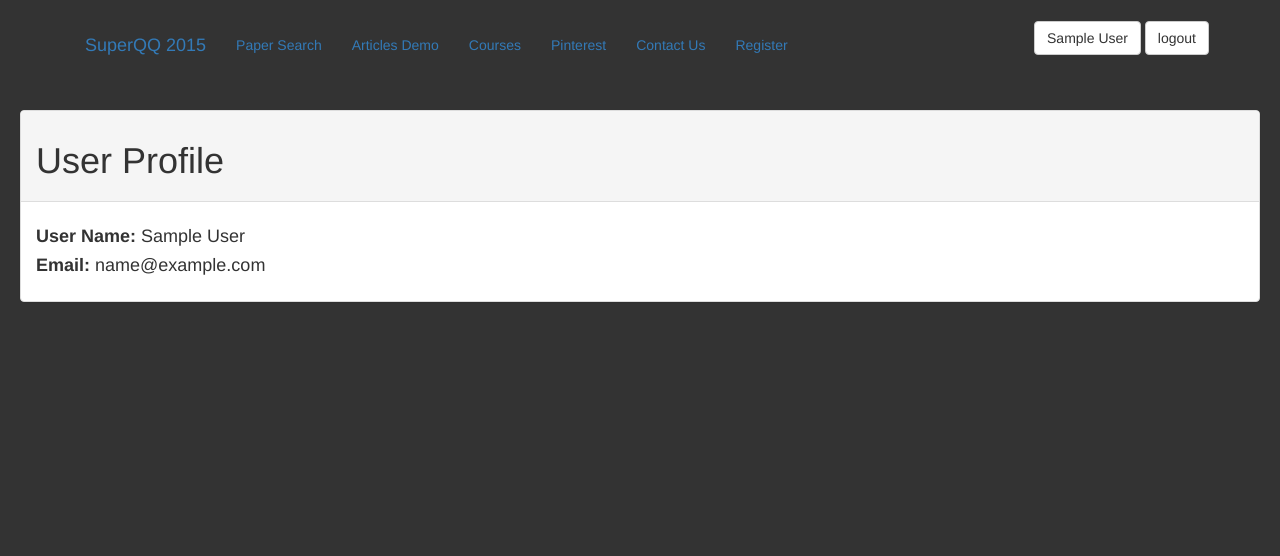
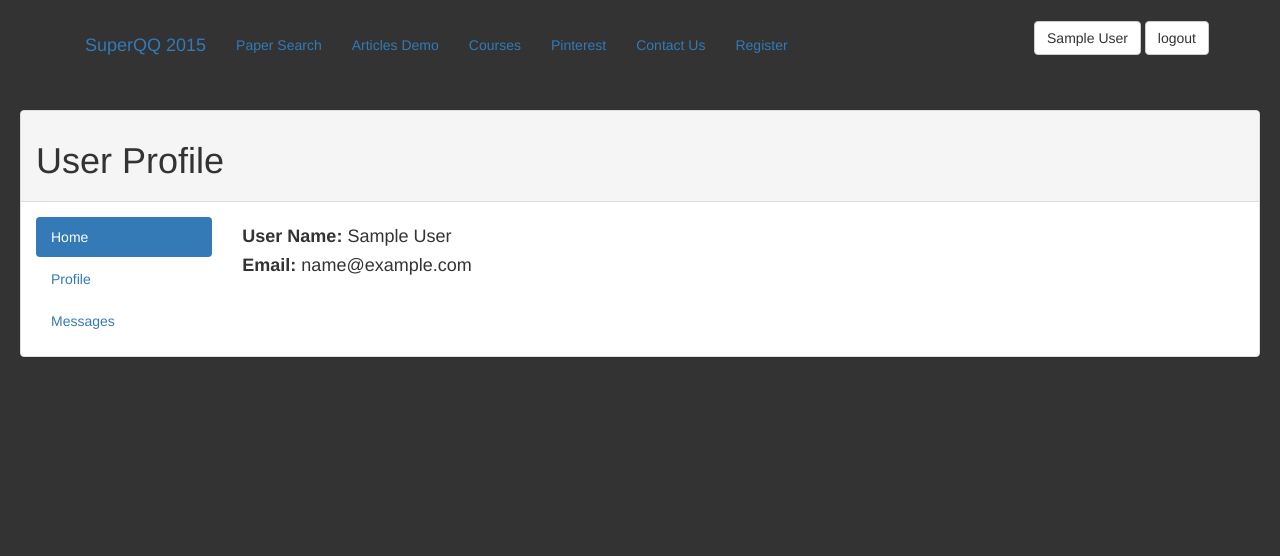
Before and after one commit to ruochenxu92/testproject_2, a Django app: template templates/task/Login/profile.html in a window 1280 px wide. Shown: the top 556 px of the page. Run offline with Django 3.2, Linux system fonts and the light colour scheme; the template is opened without the code that fills it: most values are stand-ins (such as "Sample title", 1, 10 or a date in 2020); parts of the project's set-up code (start-up, migrations or seed data) failed here and were passed over; some libraries are stand-ins or nearby versions.

Commit message:
message module start

```diff
--- a/templates/task/Login/profile.html
+++ b/templates/task/Login/profile.html
@@ -2,7 +2,7 @@
 
 {% block content %}
 
-    <style >
+    <style>
         body {
             height: 100%;
             background-color: #333;
@@ -17,23 +17,196 @@ p {
         }
 
 
+        a{
+  text-decoration: none;
+  cursor: auto;
+}
+            .subnav {
+          position: relative;
+          background-color: #565a5c;
+          -webkit-user-select: none;
+          -moz-user-select: none;
+          -ms-user-select: none;
+          user-select: none;
+        }
 
-{#body {#}
-{#  color: #fff;#}
-{#  text-align: center;#}
-{#  text-shadow: 0 1px 3px rgba(0,0,0,.5);#}
+    a {
+  background: transparent;
+}
+
+
 
     </style>
 
+
+
+
+
     <div id="event-1507" class="panel panel-default relate-calendar-event">
+
         <div class="panel-heading">
             <h1>User Profile</h1>
         </div>
+        <div class="panel-body">
 
-        <div class="panel-body">
+{##}
+{##}
+{##}
+{#  <ul class="nav pull-right logged-in list-unstyled medium-right-margin">#}
+{#  <li class="user-item pull-left medium-right-margin">#}
+{#    <a class="link-reset"#}
+{#       id="header-avatar-trigger"#}
+{#       href="#">#}
+{#      <div class="media-photo media-round user-profile-image"></div>#}
+{#      <span class="value_name">#}
+{#        User#}
+{#      </span>#}
+{#      <i class="icon icon-caret-down icon-light-gray h5"></i>#}
+{#    </a>#}
+{#    <ul role="tooltip"#}
+{#        class="tooltip tooltip-top-right dropdown-menu list-unstyled header-dropdown"#}
+{#        data-trigger="#header-avatar-trigger"#}
+{#        aria-hidden="true"#}
+{#        data-sticky="true">#}
+{#      <li>#}
+{#        <a href="#"#}
+{#           data-href="/home/dashboard"#}
+{#           rel="nofollow"#}
+{#           class="no-crawl link-reset menu-item item-dashboard">#}
+{#          Dashboard#}
+{#        </a>#}
+{#      </li>#}
+{#      <li class="listings">#}
+{#        <a href="#"#}
+{#           data-href="/rooms"#}
+{#           rel="nofollow"#}
+{#           class="no-crawl link-reset menu-item item-listing">#}
+{#          <span class="singular" style="display: none;">#}
+{#            Your Listing#}
+{#          </span>#}
+{#          <span class="plural">#}
+{#            Your Listings#}
+{#          </span>#}
+{#        </a>#}
+{#      </li>#}
+{#      <li class="reservations" style="display: none;">#}
+{#        <a href="#"#}
+{#           data-href="/my_listings"#}
+{#           rel="nofollow"#}
+{#           class="no-crawl link-reset menu-item item-reservation">#}
+{#           Your Reservations#}
+{#        </a>#}
+{#      </li>#}
+{#      <li>#}
+{#        <a href="#"#}
+{#           data-href="/trips/upcoming"#}
+{#           rel="nofollow"#}
+{#           class="no-crawl link-reset menu-item item-trips">#}
+{#          Your Trips#}
+{#        </a>#}
+{#      </li>#}
+{#      <li>#}
+{#        <a href="#"#}
+{#           data-href="/wishlists/my"#}
+{#           id="wishlists"#}
+{#           class="no-crawl link-reset menu-item item-wishlists">#}
+{#          Wish Lists#}
+{#        </a>#}
+{#      </li>#}
+{#      <li class="groups">#}
+{#        <a href="#"#}
+{#           data-href="/groups"#}
+{#           rel="nofollow"#}
+{#           class="no-crawl link-reset menu-item item-groups">#}
+{#          Groups#}
+{#        </a>#}
+{#      </li>#}
+{#      <li>#}
+{#        <a href="#"#}
+{#           data-href="/invite?r=3"#}
+{#           class="no-crawl link-reset menu-item item-invite-friends">#}
+{#          Invite Friends#}
+{#          <span class="label label-pink label-new">#}
+{#            New#}
+{#          </span>#}
+{#        </a>#}
+{#      </li>#}
+{#      <li>#}
+{#        <a href="#"#}
+{#           data-href="/users/edit"#}
+{#           rel="nofollow"#}
+{#           class="no-crawl link-reset menu-item item-user-edit">#}
+{#          Edit Profile#}
+{#        </a>#}
+{#      </li>#}
+{#      <li>#}
+{#        <a href="#"#}
+{#           data-href="/account"#}
+{#           rel="nofollow"#}
+{#           class="no-crawl link-reset menu-item item-account">#}
+{#          Account#}
+{#        </a>#}
+{#      </li>#}
+{#      <li>#}
+{#        <a href="#"#}
+{#           data-href="/logout"#}
+{#           rel="nofollow"#}
+{#           class="no-crawl link-reset menu-item" id="header-logout">#}
+{#          Log Out#}
+{#        </a>#}
+{#      </li>#}
+{#    </ul>#}
+{#  </li>#}
+{#  <li id="inbox-item" class="inbox-item pull-left">#}
+{#    <a href="#"#}
+{#       data-href="/inbox"#}
+{#       rel="nofollow"#}
+{#       class="no-crawl link-reset inbox-icon">#}
+{#      <i class="alert-count fade text-center">0</i>#}
+{#      <i class="icon icon-envelope icon-gray">#}
+{#        <span class="text-hide hide">#}
+{#          Inbox#}
+{#        </span>#}
+{#      </i>#}
+{#    </a>#}
+{#  </li>#}
+{#</ul>#}
+{##}
+{##}
+{##}
+
+
+
+
+            <div class="row">
+                <div class="col-md-2">
+                    <ul class="nav nav-pills nav-stacked">
+                        <li role="presentation" class="active"><a href="#">Home</a></li>
+                        <li role="presentation"><a href="#profile">Profile</a></li>
+                        <li role="presentation"><a href="../Login/message">Messages</a></li>
+
+
+
+
+
+                    </ul>
+                </div>
+                <div class="col-md-10">
                     <h4><strong>User Name: </strong>{{ full_name }}</h4>
                     <h4><strong>Email: </strong>{{ email }}</h4>
                 </div>
+
             </div>
 
+
+
+        </div>
+
+
+
+    </div>
+
+
+
+
 {% endblock %}
--- a/testproject/urls.py
+++ b/testproject/urls.py
@@ -31,6 +31,9 @@ urlpatterns = patterns('',
     url(r'^all/$', views.ListArticles.as_view()),
     #url(r'^his101paper/$', 'task.views.his101paper'),
     url(r'^pinterest/$', 'task.views.pinterest'),
+
+    url(r'^Login/message/$', 'task.views.message'),
+
     url(r'^profile/$', 'task.views.profile'),
     url(r'^create/$', 'task.views.create'),
     url(r'^create_picture/$', 'task.views.create_picture'),
```
Also changed, not shown: task/models.py (+12 -0 lines), task/views.py (+7 -0 lines), templates/task/Login/message.html (added, +56 -0 lines). Lines whose indentation alone changed are shown as unchanged.
